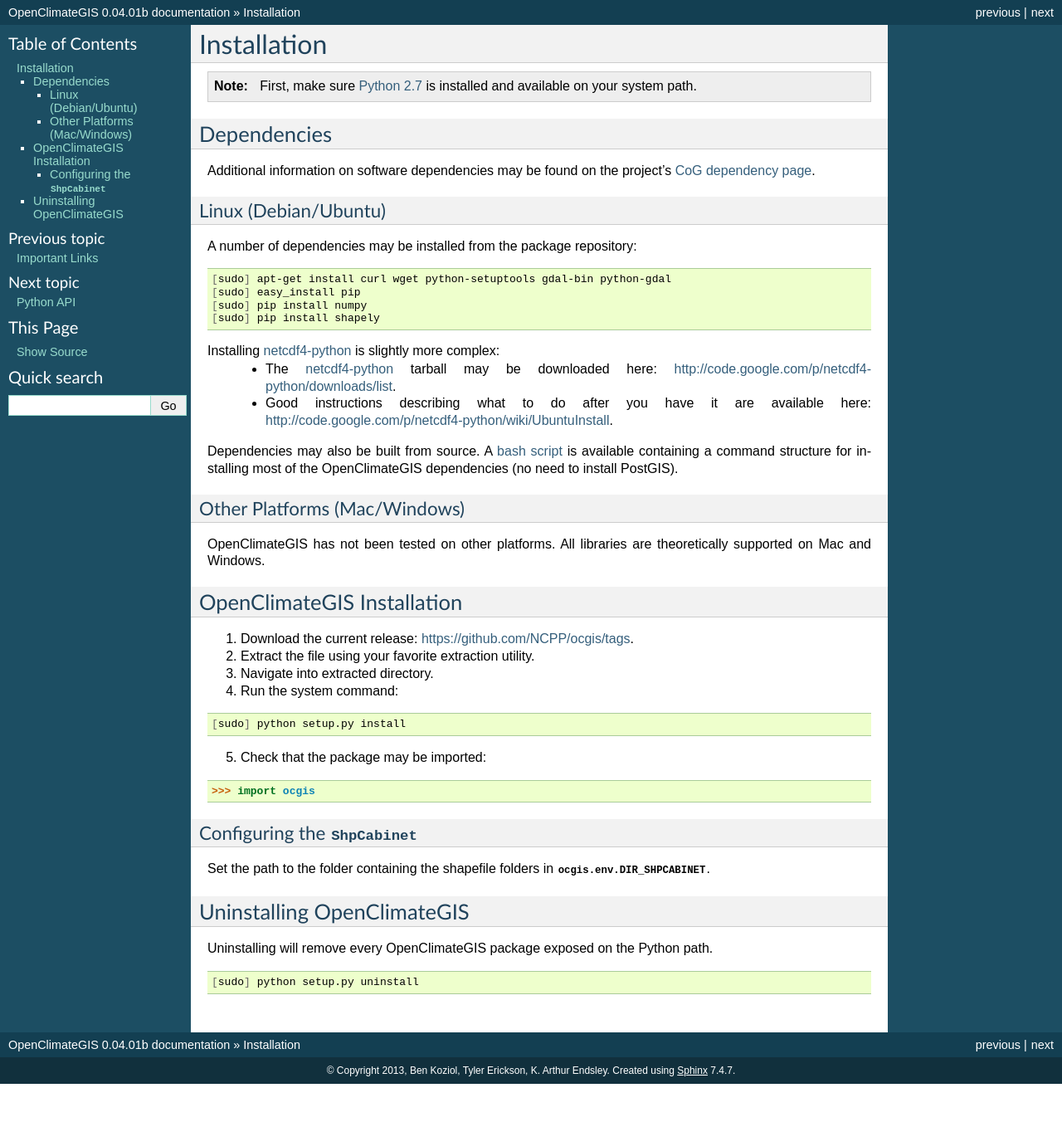
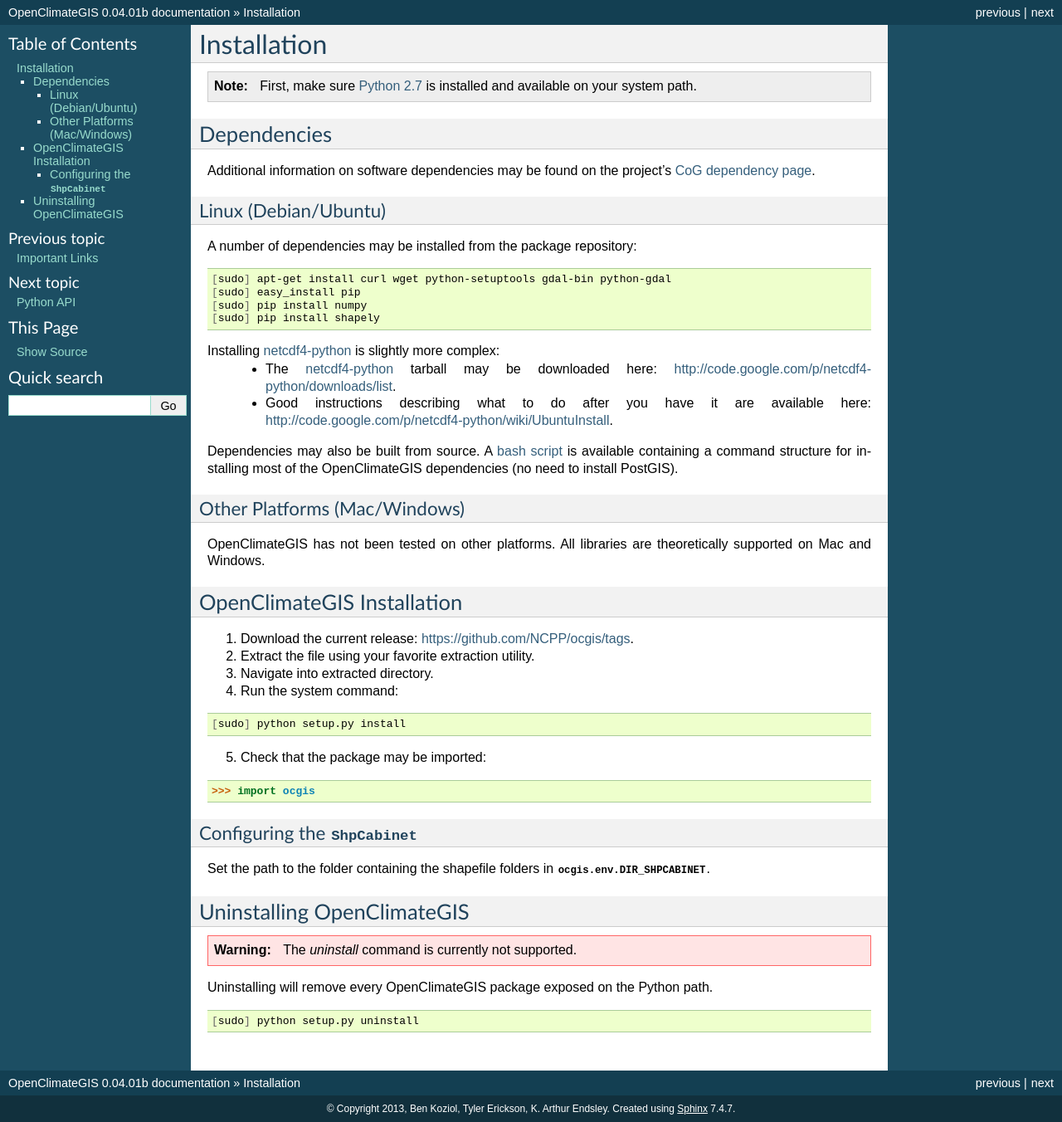
Before and after one commit to NCPP/ocgis, a Sphinx documentation site: the page built from doc/install.rst, in a window 1280 px wide. Shown: the whole page at 83% size. Built offline with Sphinx 7.4.7, drawn with Linux system fonts in a browser that asks for light colours; formulas are drawn with MathJax 3; before the commit the page ends 1306 px from its top, so only the background shows below that.

Commit message:
doc changes

```diff
--- a/doc/install.rst
+++ b/doc/install.rst
@@ -56,11 +56,13 @@
 Uninstalling OpenClimateGIS
 ---------------------------
 
+.. warning:: The `uninstall` command is currently not supported.
+
 Uninstalling will remove every OpenClimateGIS package exposed on the Python path.
 
 .. code-block:: sh
 
-   [sudo] python setup.py uninstall
+    [sudo] python setup.py uninstall
 
 .. _Python 2.7: http://www.python.org/download/releases/2.7/
 .. _netcdf4-python: http://code.google.com/p/netcdf4-python/
```
